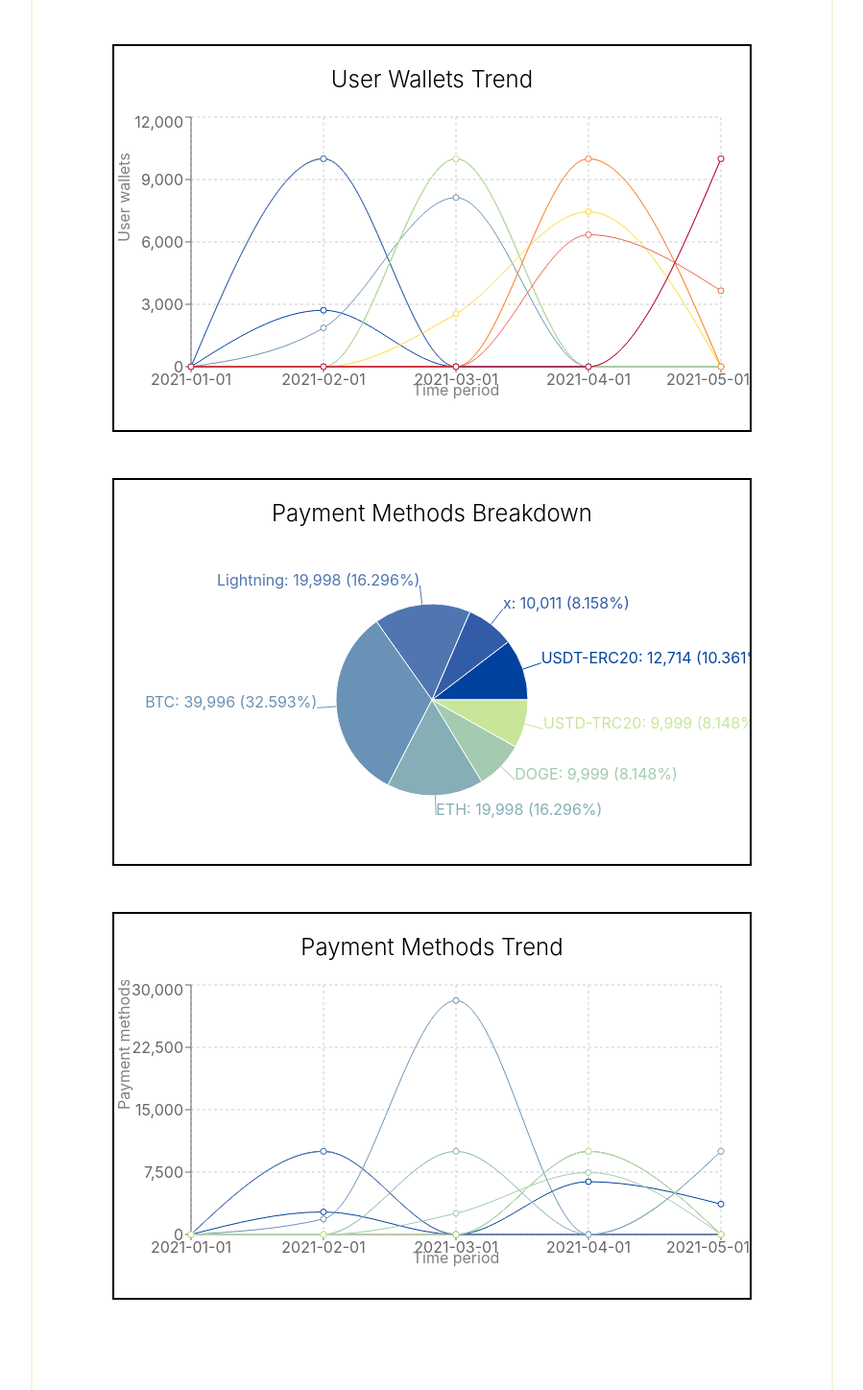
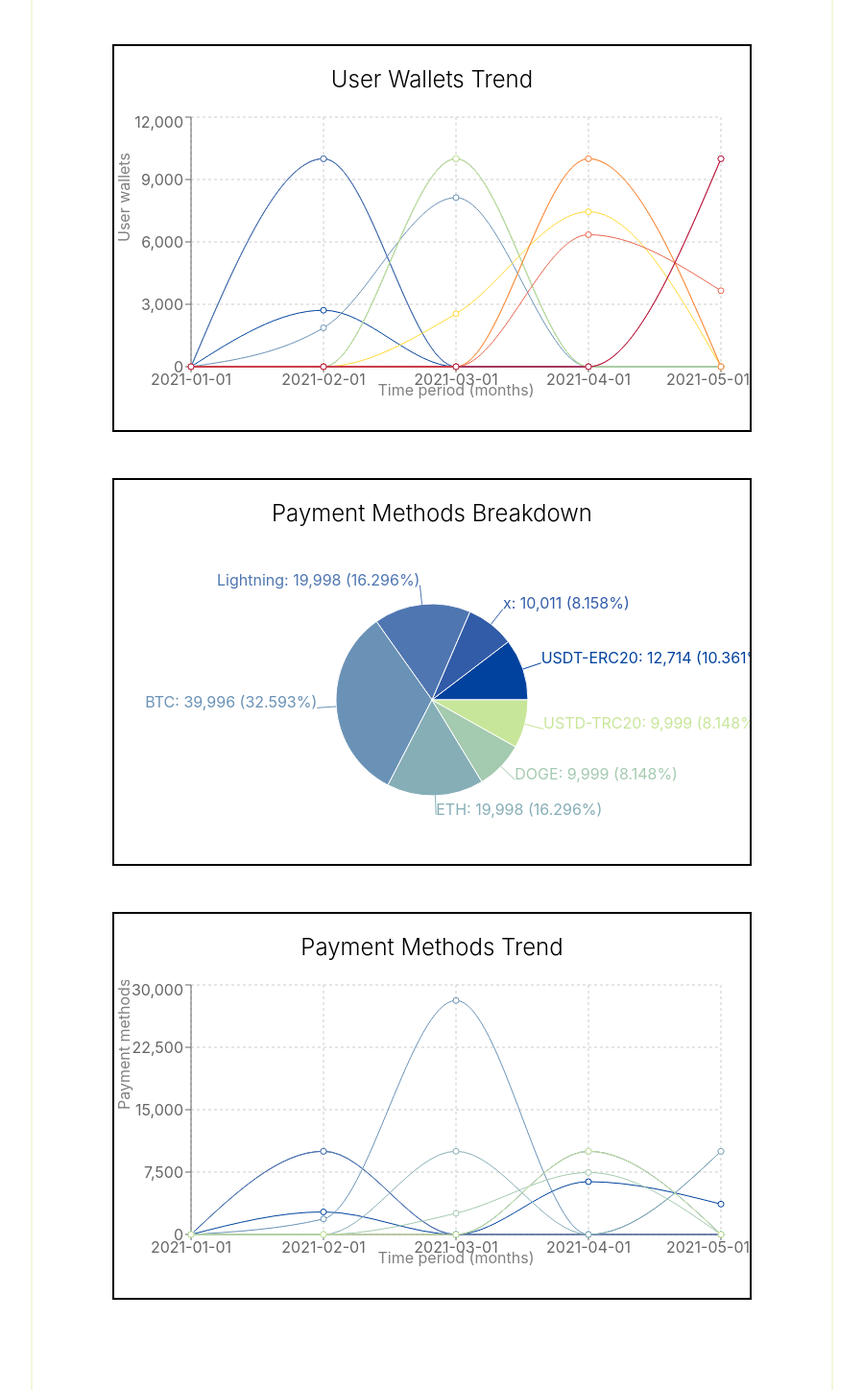
Before and after one commit to rkrux/payments-visualisation, a React (Create React App) app: page / in a window 1280 px wide. Shown: the part 742-2190 px from the top of the page at 96% size, without its empty margins (190-1089 px from the left). Built offline with nearby package versions, Linux system fonts and the light colour scheme.

Commit message:
Displayed query granularity

```diff
--- a/src/App.tsx
+++ b/src/App.tsx
@@ -49,7 +49,7 @@ function Wrapper() {
           id="userWalletsTrend"
           metaData={{
             title: 'User Wallets Trend',
-            xAxis: 'Time period',
+            xAxis: `Time period (${data.queryGranularity})`,
             yAxis: 'User wallets',
           }}
           data={data.userWalletsInDateRangeByGranularity}
@@ -63,7 +63,7 @@ function Wrapper() {
           id="paymentMethodsTrend"
           metaData={{
             title: 'Payment Methods Trend',
-            xAxis: 'Time period',
+            xAxis: `Time period (${data.queryGranularity})`,
             yAxis: 'Payment methods',
           }}
           data={data.paymentMethodsInDateRangeByGranularity}
--- a/src/paymentsData/index.ts
+++ b/src/paymentsData/index.ts
@@ -138,10 +138,13 @@ const mergeMetricsForTimePeriod = (baseMetrics, metricsForTimePeriod) => {
   return { ...baseMetrics, ...metricsForTimePeriod };
 };
 
-const calculateMetricsOfDateRangeByGranularity = (dateRange, metricKey) => {
+const calculateMetricsOfDateRangeByGranularity = (
+  dateRange,
+  queryGranularity,
+  metricKey
+) => {
   const startDate = startOfDay(dateRange.startDate),
     endDate = endOfDay(dateRange.endDate),
-    queryGranularity = calculateQueryGranularity(dateRange),
     metricsOfDateRange = [],
     baseMetricsInDateRange = getBaseMetricsWithGivenKeys(
       getUniqueMetricKeysInDateRange(dateRange, metricKey)
@@ -163,7 +166,6 @@ const calculateMetricsOfDateRangeByGranularity = (dateRange, metricKey) => {
     metricsOfDateRange.push({
       timePeriod: getFormattedTimePeriod({
         startDate: currentDate,
-        endDate: endDateOfPeriod,
       }),
       ...mergeMetricsForTimePeriod(
         baseMetricsInDateRange,
@@ -200,23 +202,33 @@ const rollUpGranularMetrics = (granularMetrics) => {
 };
 
 const fetchPaymentsData = async (dateRange) => {
-  return new Promise((res, rej) => {
-    const userWalletsInDateRangeByGranularity =
-      calculateMetricsOfDateRangeByGranularity(dateRange, 'userWallets');
+  return new Promise((res) => {
+    const queryGranularity = calculateQueryGranularity(dateRange),
+      userWalletsInDateRangeByGranularity =
+        calculateMetricsOfDateRangeByGranularity(
+          dateRange,
+          queryGranularity,
+          'userWallets'
+        );
     const paymentMethodsInDateRangeByGranularity =
-      calculateMetricsOfDateRangeByGranularity(dateRange, 'paymentMethods');
+      calculateMetricsOfDateRangeByGranularity(
+        dateRange,
+        queryGranularity,
+        'paymentMethods'
+      );
 
     setTimeout(() => {
       res({
         tranxPercentsAndTimes: calculateTranxPercentAndAvgTime(dateRange),
-        userWalletsInDateRangeByGranularity,
+        queryGranularity,
         userWalletsBreakdownInDateRange: rollUpGranularMetrics(
           userWalletsInDateRangeByGranularity
         ),
-        paymentMethodsInDateRangeByGranularity,
+        userWalletsInDateRangeByGranularity,
         paymentMethodsBreakdownInDateRange: rollUpGranularMetrics(
           paymentMethodsInDateRangeByGranularity
         ),
+        paymentMethodsInDateRangeByGranularity,
       });
     }, 1000); // Dummy 1 sec timeout
   });
```
